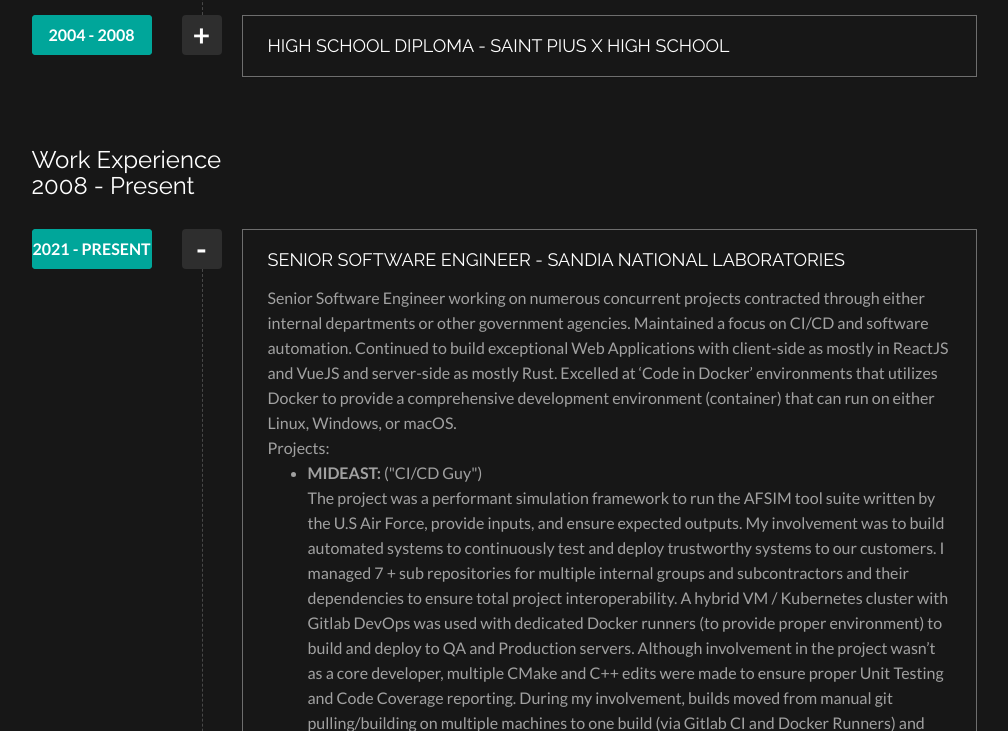
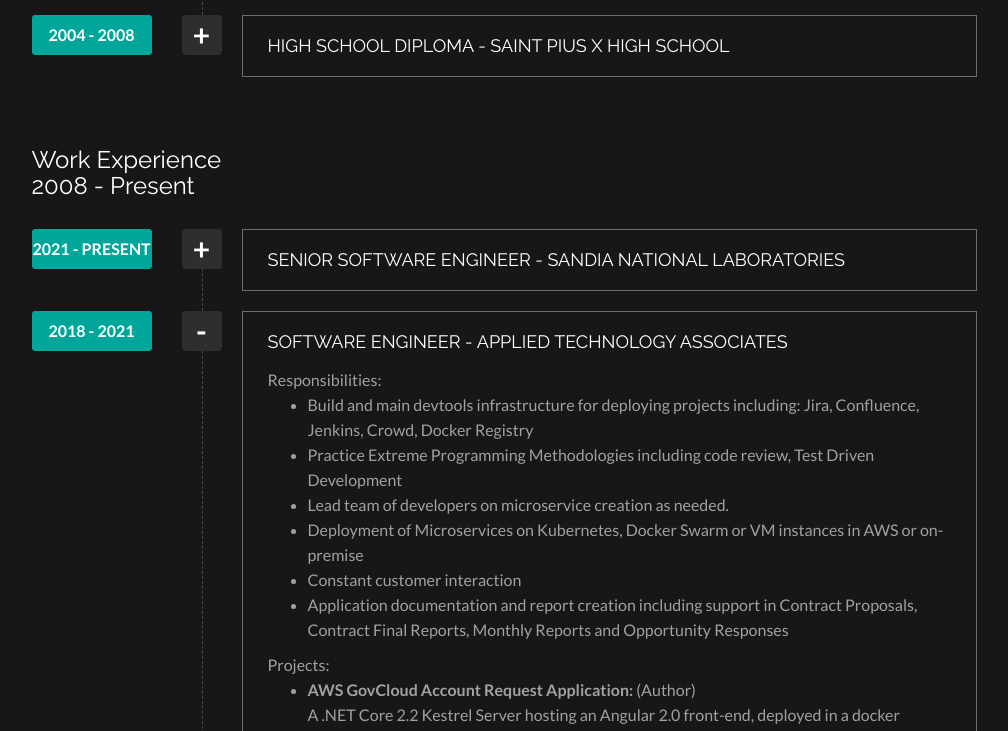
Before and after one commit to adambeee/resumesite, a plain HTML site: page public/index.html in a window 1280 px wide. Both pictures are taken after a click on the link 337 px from the left and 4218 px from the top of the page. Shown: the part 3887-4618 px from the top of the page, without its empty margins (136-1144 px from the left). Drawn offline with Linux system fonts and the light colour scheme; a web font is replaced by a local one.

Commit message:
fixed bug with ata experience

```diff
--- a/public/index.html
+++ b/public/index.html
@@ -956,7 +956,7 @@
                                 <!-- //.resume-year -->
 
                                 <div class="resume-btn">
-                                    <a href="#work00" class="collapsed" data-toggle="collapse" data-parent="#work"></a>
+                                    <a href="#work000" class="collapsed" data-toggle="collapse" data-parent="#work"></a>
                                 </div>
                                 <!-- //.resume-btn -->
 
@@ -969,7 +969,7 @@
                                     </div>
                                     <!-- //.panel-heading -->
 
-                                    <div id="work00" class="panel-collapse collapse">
+                                    <div id="work000" class="panel-collapse collapse">
                                         <div class="panel-body text-grey">
                                             <p>Senior Software Engineer working on numerous concurrent projects contracted through either internal departments or other government agencies. Maintained a focus on CI/CD and software automation. Continued to build exceptional Web Applications with client-side as mostly in ReactJS and VueJS and server-side as mostly Rust. Excelled at ‘Code in Docker’ environments that utilizes Docker to provide a comprehensive development environment (container) that can run on either Linux, Windows, or macOS.  </p>
                                             <p>Projects:</p>
```
